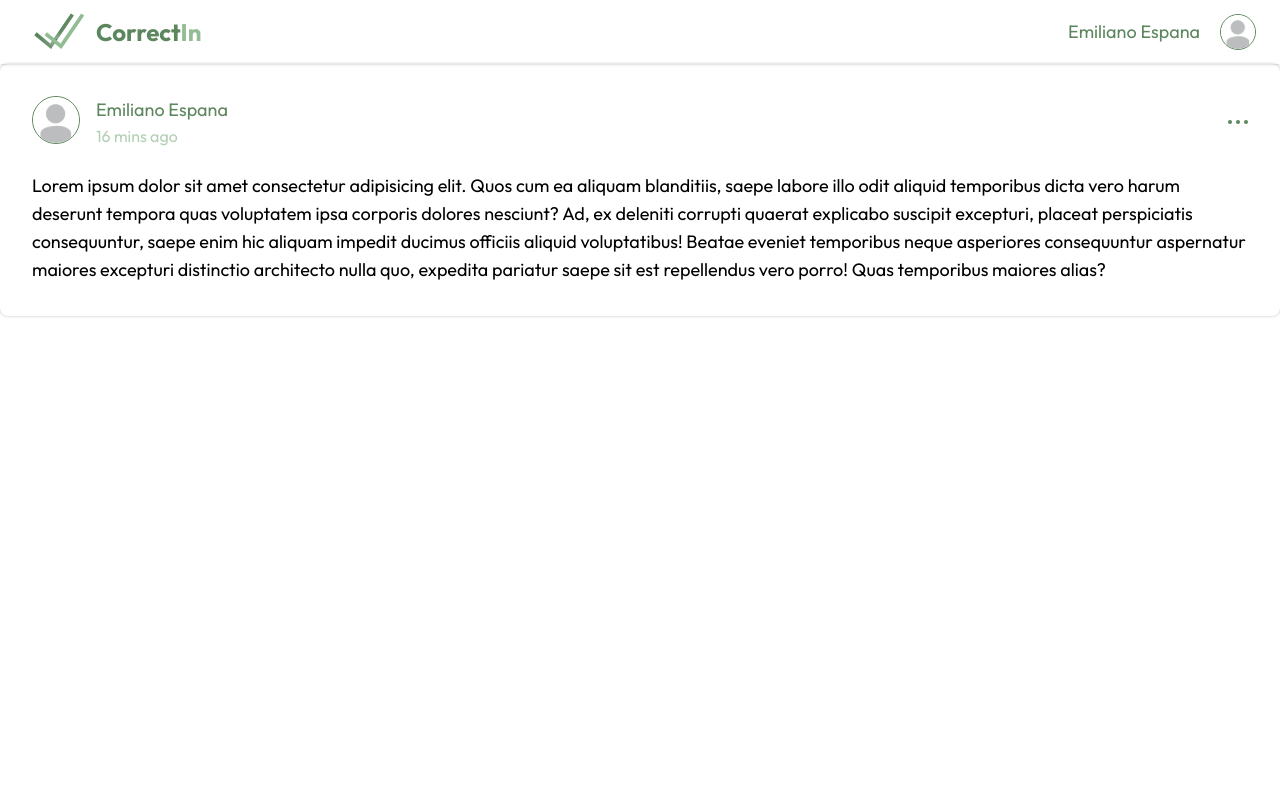
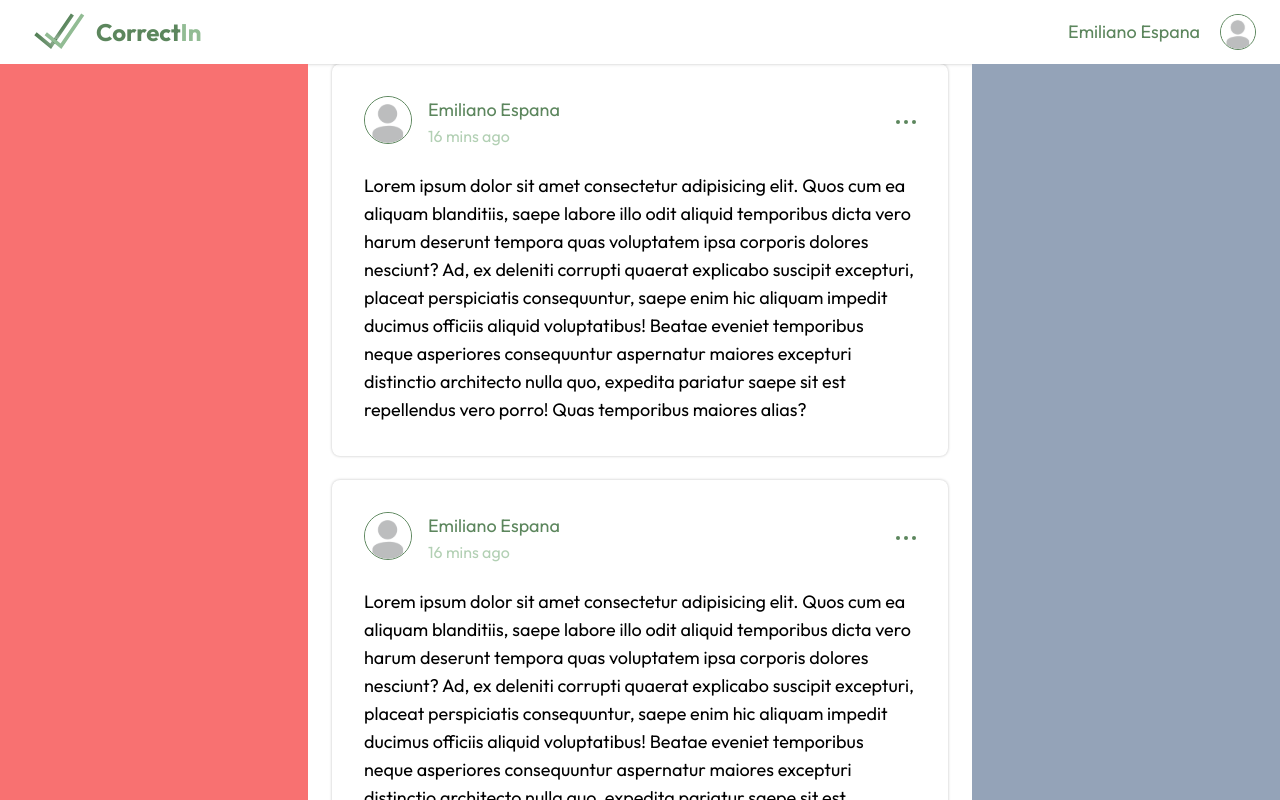
Before and after one commit to ozpinar/correctIn, an Angular app: page / in a window 1280 px wide. Built offline with nearby package versions, Linux system fonts and the light colour scheme.

Commit message:
[feat] Add main layout

```diff
--- a/src/app/app.component.html
+++ b/src/app/app.component.html
@@ -1,2 +1 @@
-<app-top-menu></app-top-menu>
-<app-entry></app-entry>
+<app-main></app-main>
--- a/src/app/app.module.ts
+++ b/src/app/app.module.ts
@@ -5,12 +5,14 @@ import { AppRoutingModule } from './app-routing.module';
 import { AppComponent } from './app.component';
 import { TopMenuComponent } from './components/top-menu/top-menu.component';
 import { EntryComponent } from './components/entry/entry.component';
+import { MainComponent } from './components/main/main.component';
 
 @NgModule({
   declarations: [
     AppComponent,
     TopMenuComponent,
-    EntryComponent
+    EntryComponent,
+    MainComponent
   ],
   imports: [
     BrowserModule,
--- /dev/null
+++ b/src/app/components/main/main.component.css
@@ -0,0 +1,10 @@
+/* Hide scrollbar for Chrome, Safari and Opera */
+*::-webkit-scrollbar {
+    display: none;
+}
+
+/* Hide scrollbar for IE, Edge and Firefox */
+* {
+    -ms-overflow-style: none; /* IE and Edge */
+    scrollbar-width: none; /* Firefox */
+}
--- /dev/null
+++ b/src/app/components/main/main.component.html
@@ -0,0 +1,14 @@
+<app-top-menu></app-top-menu>
+<div class="flex w-[100vw] h-[calc(100vh-4rem)] container mx-auto ">
+    <div class="flex-1 bg-red-400 md:hidden"></div>
+    <div class="flex-[2] flex flex-col gap-6 px-6 overflow-scroll">
+        <app-entry></app-entry>
+        <app-entry></app-entry>
+        <app-entry></app-entry>
+        <app-entry></app-entry>
+        <app-entry></app-entry>
+        <app-entry></app-entry>
+        <app-entry></app-entry>
+    </div>
+    <div class="flex-1 bg-slate-400 md:hidden"></div>
+</div>
--- /dev/null
+++ b/src/app/components/main/main.component.ts
@@ -0,0 +1,15 @@
+import { Component, OnInit } from '@angular/core';
+
+@Component({
+  selector: 'app-main',
+  templateUrl: './main.component.html',
+  styleUrls: ['./main.component.css']
+})
+export class MainComponent implements OnInit {
+
+  constructor() { }
+
+  ngOnInit(): void {
+  }
+
+}
--- a/tailwind.config.js
+++ b/tailwind.config.js
@@ -9,12 +9,20 @@ module.exports = {
       },
       boxShadow: {
         'post': '0px 0px 3px rgba(0, 0, 0, 0.25)'
-      }
+      },
+      colors: {
+        transparent: 'transparent',
+        current: 'currentColor',
+        'primary': '#5C865D',
+        'secondary': '#92BC94'
+      },
+      screens: {
+        xl: { max: "1279px" },
+        lg: { max: "1023px" },
+        md: { max: "767px" },
+        sm: { max: "639px" },
+      },
     },
-    colors: {
-      'primary': '#5C865D',
-      'secondary': '#92BC94'
-    }
   },
   plugins: [],
 }
```
Also changed, not shown: 1 other file (tests, documents, lock files or other folders).
